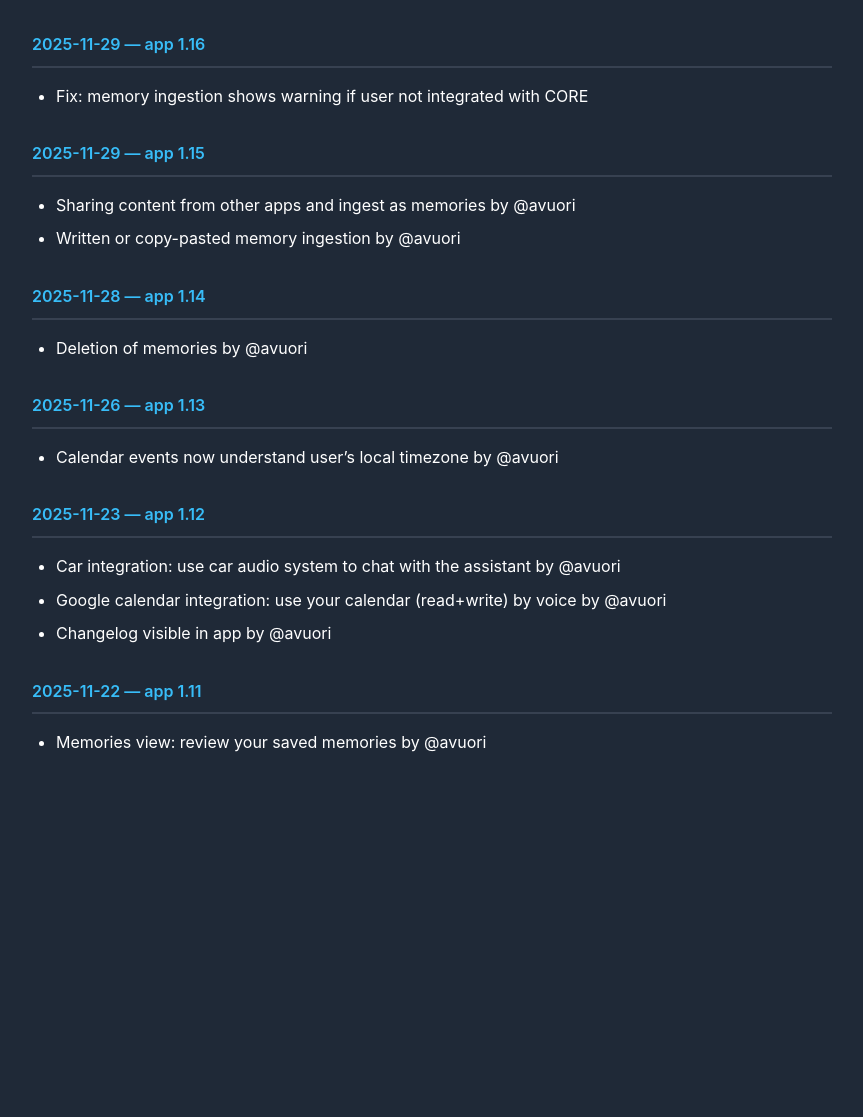
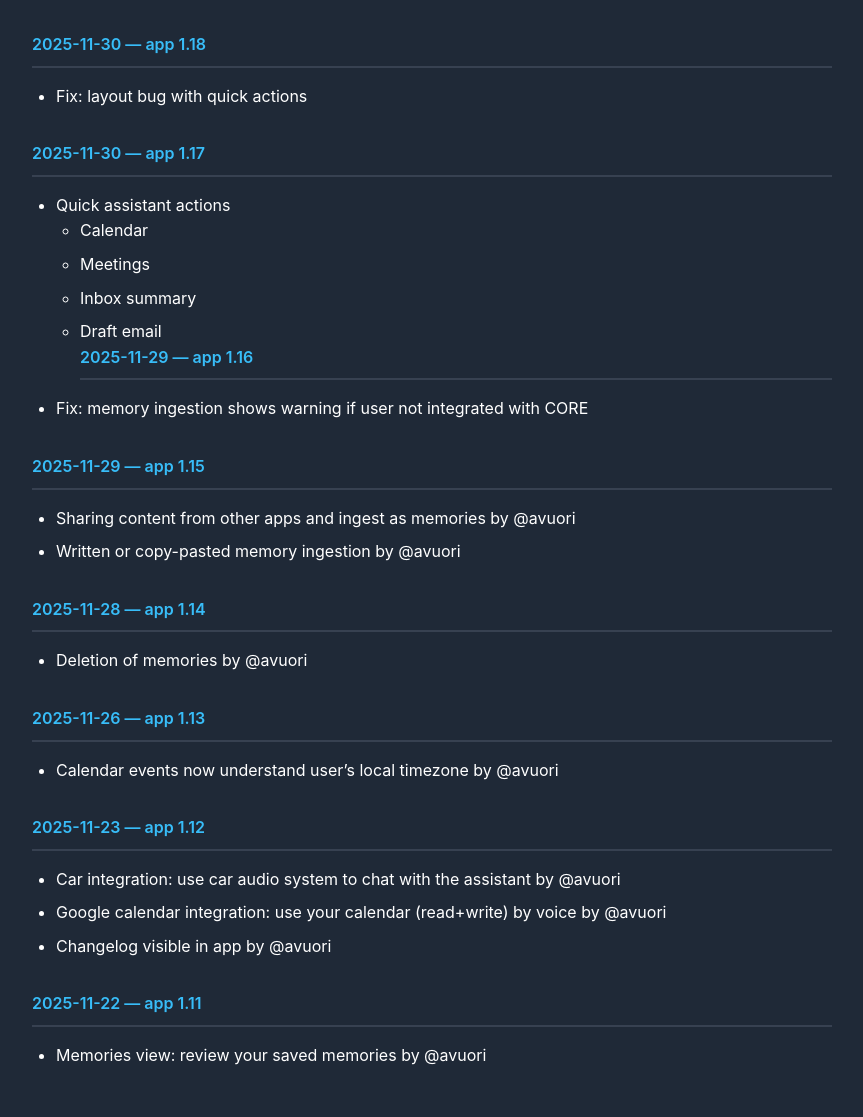
Before and after one commit to memory2-app/changelog, a Jekyll site: the page built from index.md, in a window 1280 px wide. Shown: the whole page, without its empty margins (208-1071 px from the left). Built offline with Jekyll 4.4.1, drawn with Linux system fonts in a browser that asks for light colours; before the commit the page ends 964 px from its top, so only the background shows below that.

Commit message:
2025-11-30

```diff
--- a/index.md
+++ b/index.md
@@ -3,6 +3,15 @@ layout: default
 title: Memory2 Changelog
 ---
 
+# 2025-11-30 — app 1.18
+* Fix: layout bug with quick actions
+
+# 2025-11-30 — app 1.17
+* Quick assistant actions
+    * Calendar
+    * Meetings
+    * Inbox summary
+    * Draft email
 # 2025-11-29 — app 1.16
 * Fix: memory ingestion shows warning if user not integrated with CORE
 
```
